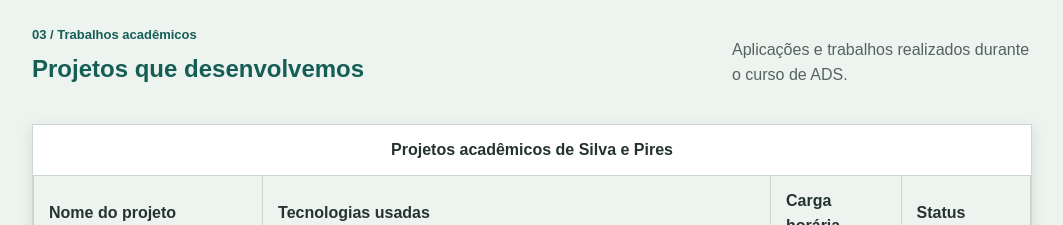
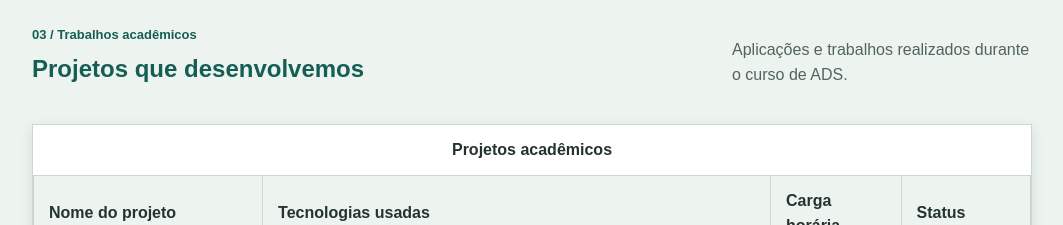
Before and after one commit to marcus0milan/portfolio_silva_pires, a plain HTML site: page index.html in a window 1280 px wide. Shown: the part 1740-1965 px from the top of the page, without its empty margins (108-1171 px from the left). Drawn offline with nearby package versions, Linux system fonts and the light colour scheme.

Commit message:
refactor: simplify project caption in projects table

```diff
--- a/index.html
+++ b/index.html
@@ -106,7 +106,7 @@
 				</div>
 				<div class="table-wrap">
 					<table>
-							<caption>Projetos acadêmicos de Silva e Pires</caption>
+							<caption>Projetos acadêmicos</caption>
 						<thead>
 							<tr>
 								<th scope="col">Nome do projeto</th>
```
